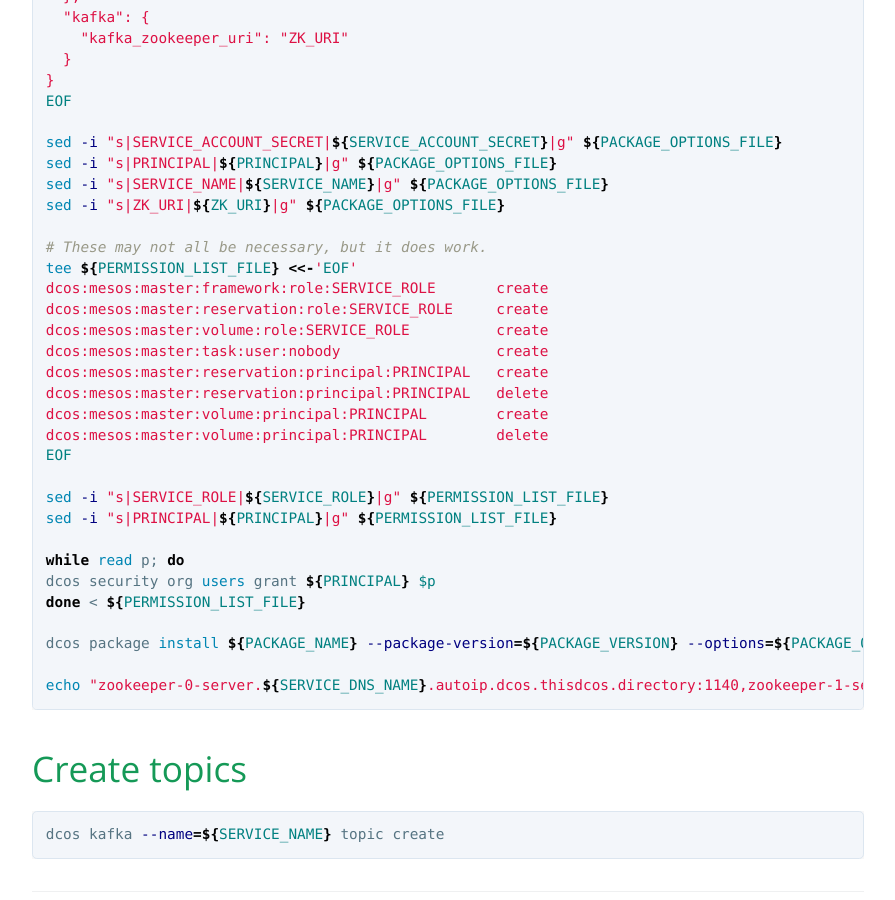
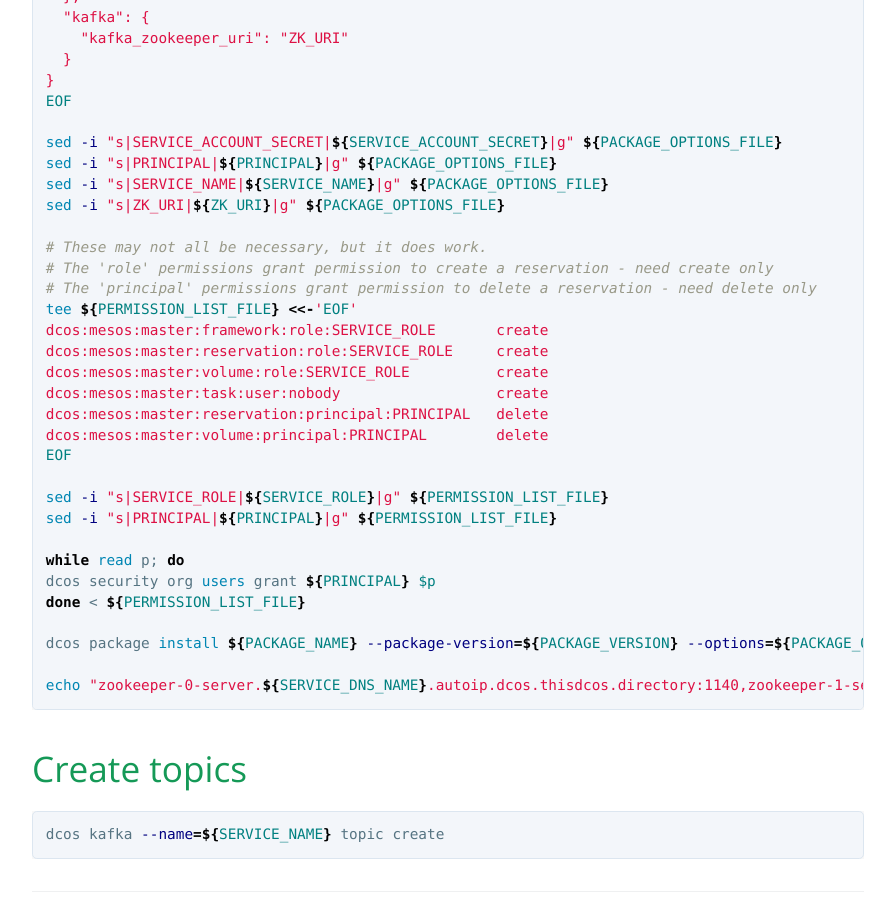
Before and after one commit to mesosphere/field-notes, a Jekyll site: the page built from docs/strict/kafka-custom-zk.md, in a window 1280 px wide and 900 px high, scrolled down 1450 px. Shown: the whole window, without its empty margins (192-1087 px from the left). Built offline with Jekyll 4.4.1, drawn with Linux system fonts in a browser that asks for light colours; our own code applies the rules of GitHub Pages for plain Markdown files.

Commit message:
Remove un-needed permissions, add spacing

```diff
--- a/docs/strict/kafka-custom-zk.md
+++ b/docs/strict/kafka-custom-zk.md
@@ -56,14 +56,14 @@ sed -i "s|SERVICE_NAME|${SERVICE_NAME}|g" ${PACKAGE_OPTIONS_FILE}
 sed -i "s|ZK_URI|${ZK_URI}|g" ${PACKAGE_OPTIONS_FILE}
 
 # These may not all be necessary, but it does work.
+# The 'role' permissions grant permission to create a reservation - need create only
+# The 'principal' permissions grant permission to delete a reservation - need delete only
 tee ${PERMISSION_LIST_FILE} <<-'EOF'
 dcos:mesos:master:framework:role:SERVICE_ROLE       create
 dcos:mesos:master:reservation:role:SERVICE_ROLE     create
 dcos:mesos:master:volume:role:SERVICE_ROLE          create
 dcos:mesos:master:task:user:nobody                  create
-dcos:mesos:master:reservation:principal:PRINCIPAL   create
 dcos:mesos:master:reservation:principal:PRINCIPAL   delete
-dcos:mesos:master:volume:principal:PRINCIPAL        create
 dcos:mesos:master:volume:principal:PRINCIPAL        delete
 EOF
 
```
Also changed, not shown: docs/strict/kafka-zookeeper.md (+1 -0 lines), docs/strict/kafka.md (+1 -0 lines).
